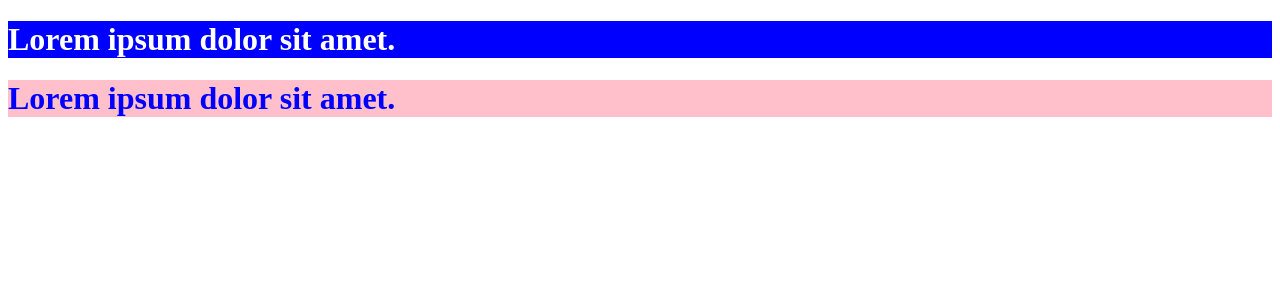
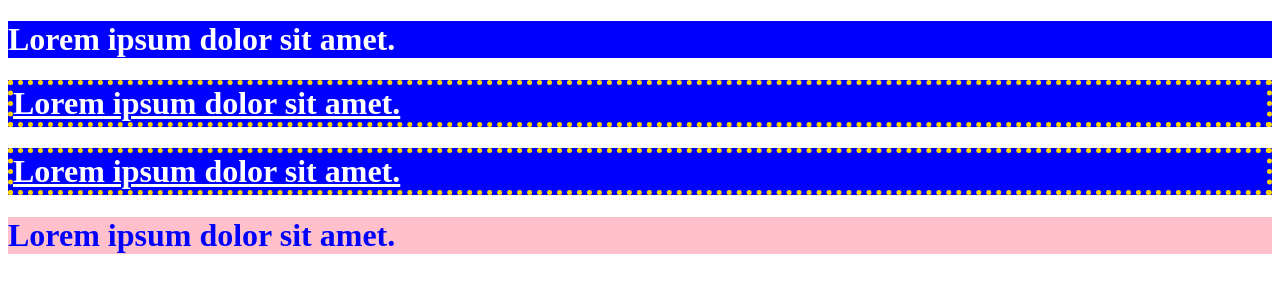
Before and after one commit to Nighteast/react20231031, a React (Create React App) app: page / in a window 1280 px wide. Shown: the top 300 px of the page. Built offline with nearby package versions, Linux system fonts and the light colour scheme.

Commit message:
css module을 사용할 때 여러 클래스명을 주는 방법 연습 완료

```diff
--- a/src/component/MyText.js
+++ b/src/component/MyText.js
@@ -7,6 +7,12 @@ export function MyText() {
       {/* src/style/mystyle.module.css 파일 생성 */}
       {/* MyText.js 에서 mystyle.module.css import하기 */}
       <h1 className={style.error}>Lorem ipsum dolor sit amet.</h1>
+      <h1 className={`${style.error} ${style.special} ${style.coffee}`}>
+        Lorem ipsum dolor sit amet.
+      </h1>
+      <h1 className={[style.error, style.special, style.coffee].join(" ")}>
+        Lorem ipsum dolor sit amet.
+      </h1>
     </div>
   );
 }
--- a/src/style/mystyle.module.css
+++ b/src/style/mystyle.module.css
@@ -2,3 +2,11 @@
     color: white;
     background-color: blue;
 }
+
+.special {
+    border: 5px dotted gold;
+}
+
+.coffee {
+    text-decoration: underline;
+}
```
